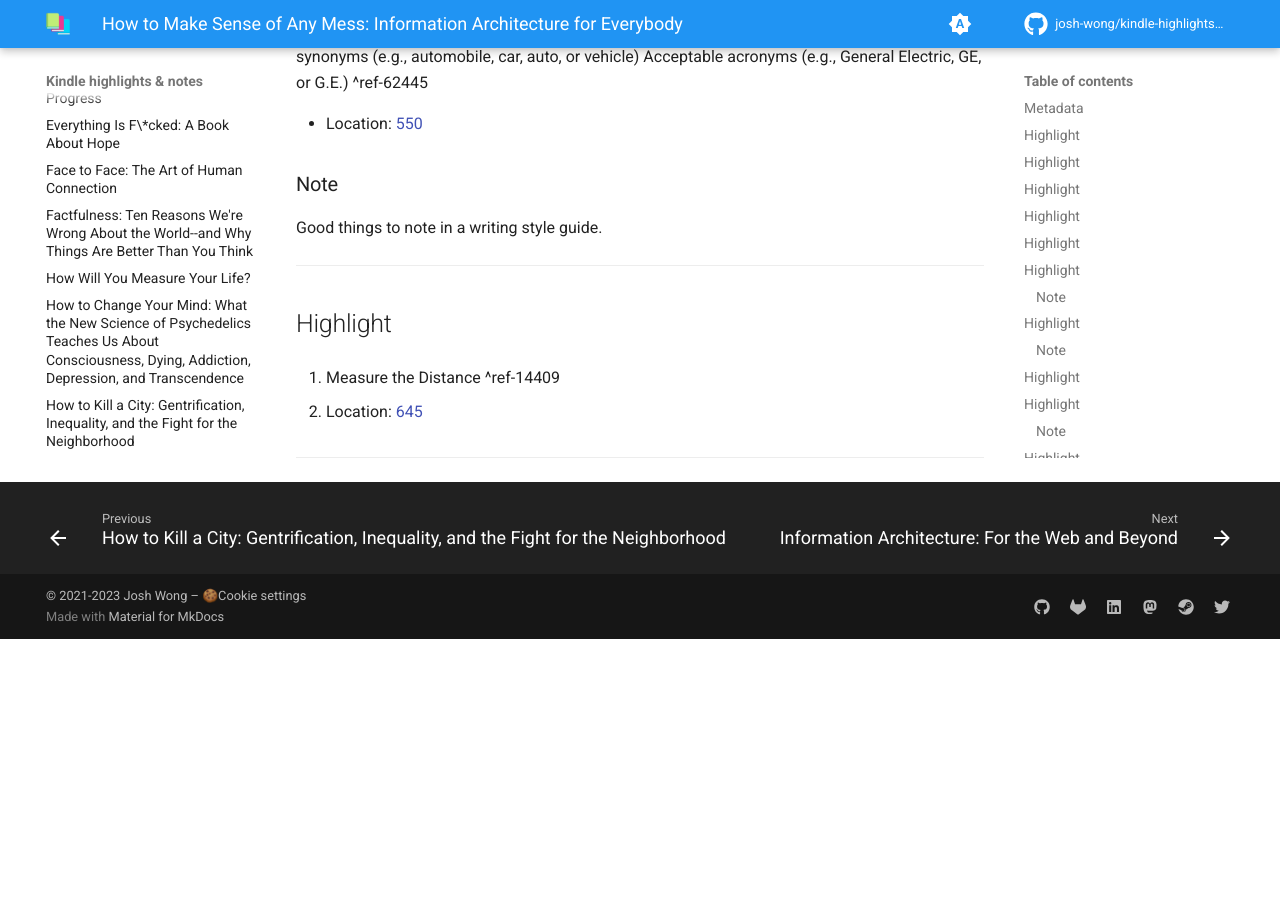
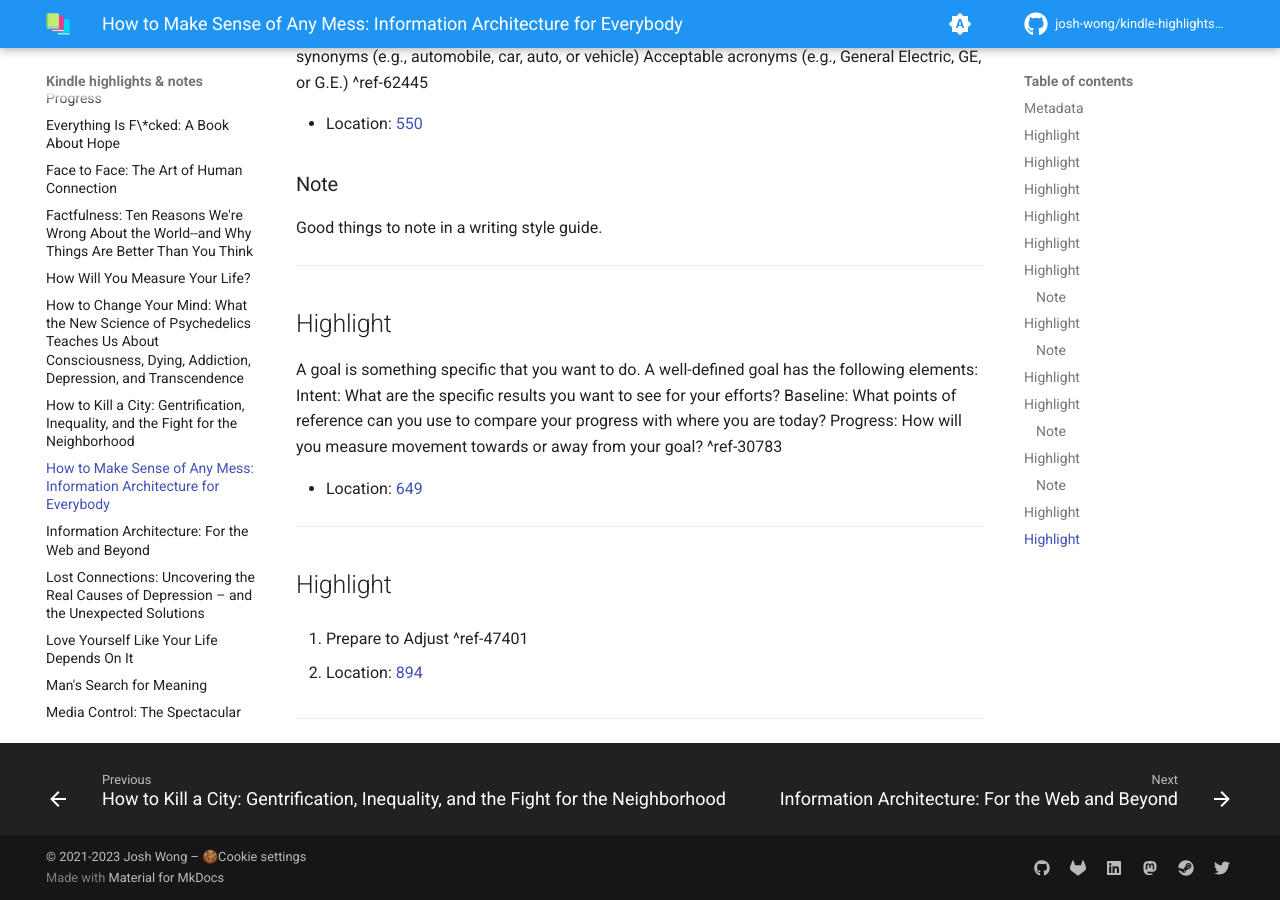
Before and after one commit to josh-wong/kindle-highlights-notes, an MkDocs documentation site: the page built from docs/How to Make Sense of Any Mess.md, in a window 1280 px wide and 900 px high, scrolled down 3751 px. Built offline with MkDocs 1.6.1 and Material for MkDocs 9.7.7, drawn with Linux system fonts in a browser that asks for light colours; comment, search, counter and statistics services are not loaded; before the commit the page ends 4390 px from its top, so only the background shows below that.

Commit message:
Update highlights and notes

```diff
--- a/docs/How to Make Sense of Any Mess.md
+++ b/docs/How to Make Sense of Any Mess.md
@@ -107,8 +107,15 @@ Good things to note in a writing style guide.
 ---
 ## Highlight
 
-5. Measure the Distance ^ref-14409
+A goal is something specific that you want to do. A well-defined goal has the following elements: Intent: What are the specific results you want to see for your efforts? Baseline: What points of reference can you use to compare your progress with where you are today? Progress: How will you measure movement towards or away from your goal? ^ref-30783
 
-- Location: [645](kindle://book?action=open&asin=B00PKMUHKG&location=645)
+- Location: [649](kindle://book?action=open&asin=B00PKMUHKG&location=649)
 
 ---
+## Highlight
+
+7. Prepare to Adjust ^ref-47401
+
+- Location: [894](kindle://book?action=open&asin=B00PKMUHKG&location=894)
+
+---
```
Also changed, not shown: other parts of docs/How to Make Sense of Any Mess.md (+2 -2 lines).
